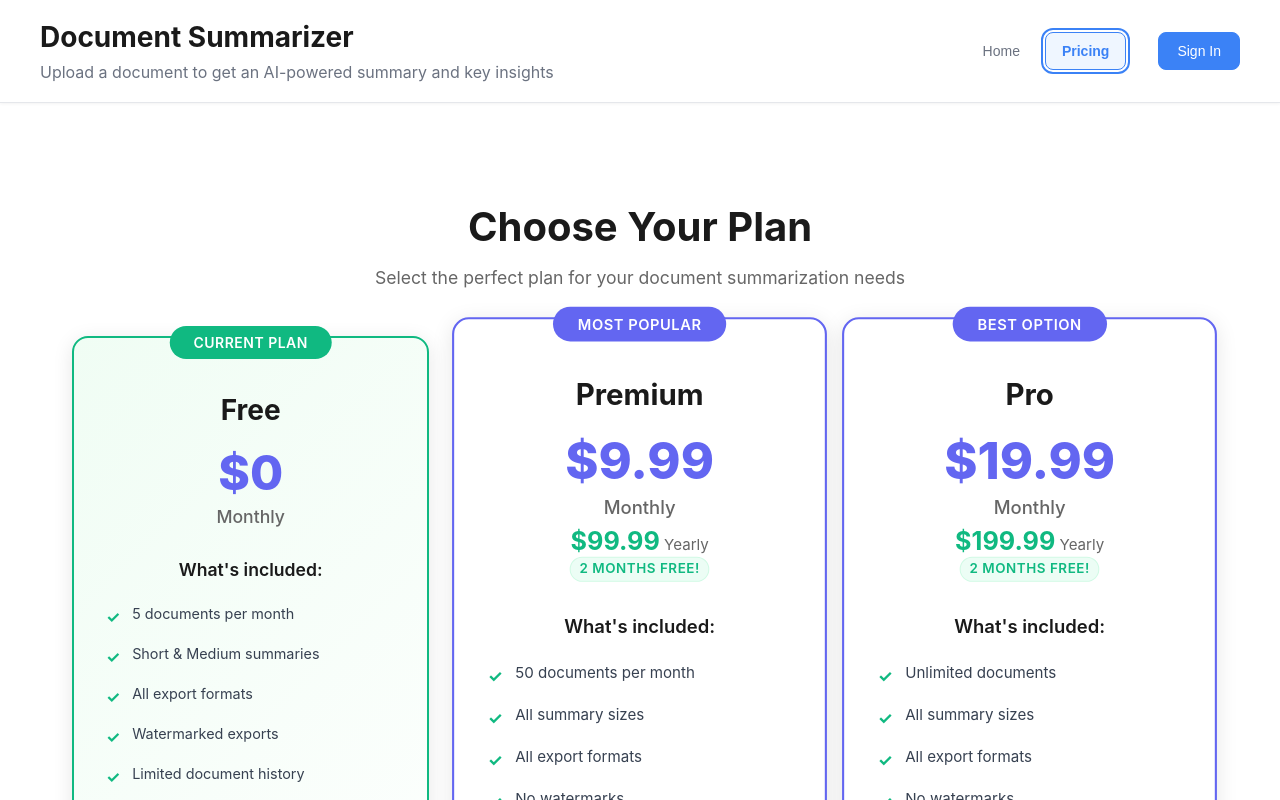
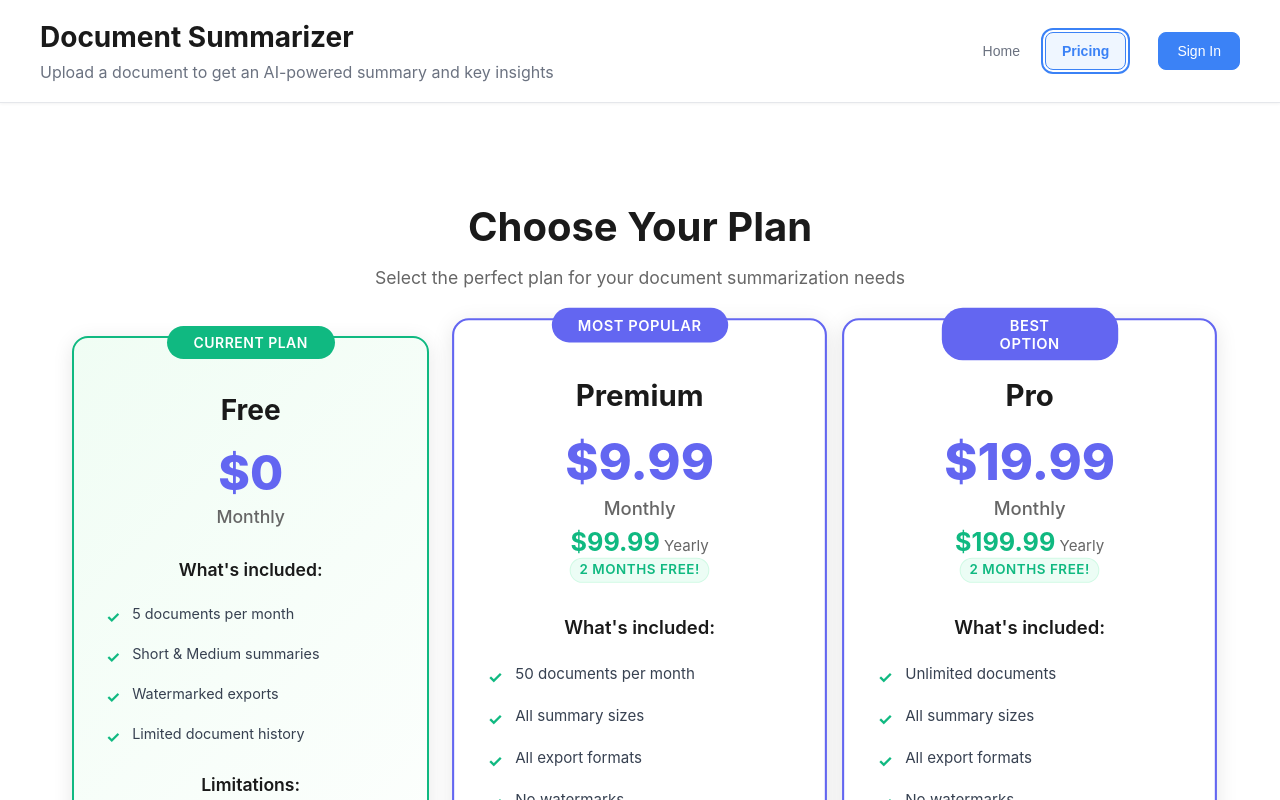
Before and after one commit to Gimer0x/abstract-frontend, a React (Create React App) app: page / in a window 1280 px wide. Both pictures are taken after a click on the button "Pricing". Shown: the top 800 px of the page. Built offline with nearby package versions, Linux system fonts and the light colour scheme; no server answers.

Commit message:
fix details

```diff
--- a/src/components/DocumentUpload.js
+++ b/src/components/DocumentUpload.js
@@ -114,7 +114,7 @@ const DocumentUpload = ({ onDocumentProcessed, onProcessingError, isProcessing,
     } finally {
       setIsProcessing(false);
     }
-  }, [onDocumentProcessed, onProcessingError, setIsProcessing, API_BASE_URL, summarySize, canUploadMore, isAuthenticated, user]);
+  }, [onDocumentProcessed, onProcessingError, setIsProcessing, API_BASE_URL, summarySize, canUploadMore, isAuthenticated]);
 
   const { getRootProps, getInputProps, isDragActive, isDragReject } = useDropzone({
     onDrop,
@@ -155,14 +155,14 @@ const DocumentUpload = ({ onDocumentProcessed, onProcessingError, isProcessing,
                 <i className="upload-icon">📁</i>
                 <h3>Upload a Document</h3>
                 <p>Drag and drop a file here, or click to select</p>
-                <p className="summary-size-info">
-                  {getSummarySizeDescription(summarySize)}
-                </p>
                 <p className="file-types">
                   Supported formats: PDF, TXT, DOCX, RTF, ODT
                 </p>
                 <p className="file-size">
                   Maximum file size: 5MB
+                </p>
+                <p className="summary-size-info">
+                  {getSummarySizeDescription(summarySize)}
                 </p>
                 {!isAuthenticated && (
                   <p className="guest-limit">
--- a/src/components/Pricing.css
+++ b/src/components/Pricing.css
@@ -74,6 +74,8 @@
   font-weight: 600;
   text-transform: uppercase;
   letter-spacing: 0.5px;
+  width: 120px;
+  text-align: center;
 }
 
 .current-badge {
@@ -89,6 +91,8 @@
   font-weight: 600;
   text-transform: uppercase;
   letter-spacing: 0.5px;
+  width: 120px;
+  text-align: center;
 }
 
 .best-option-badge {
@@ -104,6 +108,8 @@
   font-weight: 600;
   text-transform: uppercase;
   letter-spacing: 0.5px;
+  width: 120px;
+  text-align: center;
 }
 
 .plan-header {
--- a/src/components/Pricing.js
+++ b/src/components/Pricing.js
@@ -16,7 +16,6 @@ const Pricing = () => {
       features: [
         '5 documents per month',
         'Short & Medium summaries',
-        'All export formats',
         'Watermarked exports',
         'Limited document history'
       ],
@@ -122,7 +121,7 @@ const Pricing = () => {
             className={`pricing-card ${plan.popular ? 'popular' : ''} ${plan.bestOption ? 'best-option' : ''} ${isCurrentPlan(plan.id) ? 'current-plan' : ''}`}
           >
             {plan.popular && <div className="popular-badge">Most Popular</div>}
-            {plan.bestOption && <div className="best-option-badge">Best Option</div>}
+            {plan.bestOption && <div className="best-option-badge">Best<br />Option</div>}
             {isCurrentPlan(plan.id) && <div className="current-badge">Current Plan</div>}
 
             <div className="plan-header">
```
